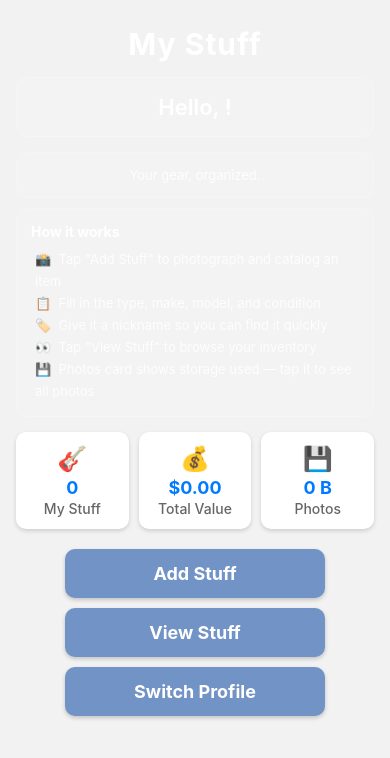
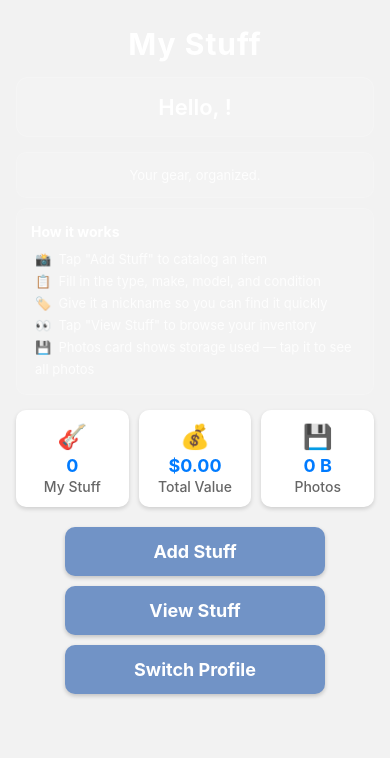
Before and after one commit to dps3ven/my_stuff, a React Native app: screen /Dashboard in a window 390 px wide. Shown: the top 758 px of the page. Built offline with nearby package versions, Linux system fonts and the light colour scheme.

Commit message:
shorter message

```diff
--- a/screens/DashboardScreen.js
+++ b/screens/DashboardScreen.js
@@ -111,7 +111,7 @@ export default function DashboardScreen({ navigation }) {
 
         <View style={styles.tipsCard}>
           <Text style={styles.tipsTitle}>How it works</Text>
-          <Text style={styles.tipItem}>📸  Tap "Add Stuff" to photograph and catalog an item</Text>
+          <Text style={styles.tipItem}>📸  Tap "Add Stuff" to catalog an item</Text>
           <Text style={styles.tipItem}>📋  Fill in the type, make, model, and condition</Text>
           <Text style={styles.tipItem}>🏷️  Give it a nickname so you can find it quickly</Text>
           <Text style={styles.tipItem}>👀  Tap "View Stuff" to browse your inventory</Text>
```
